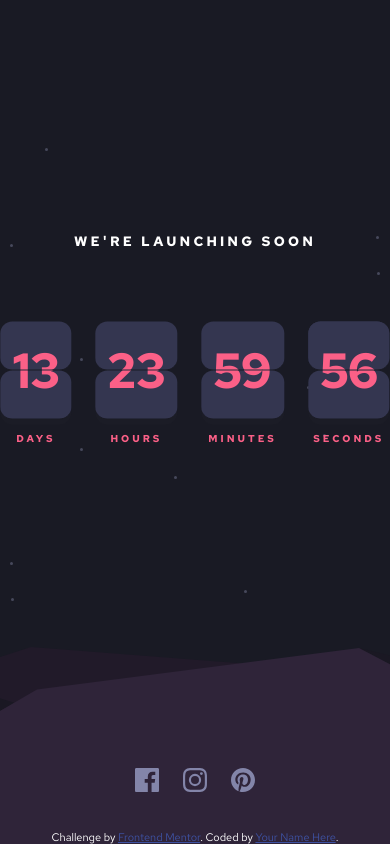
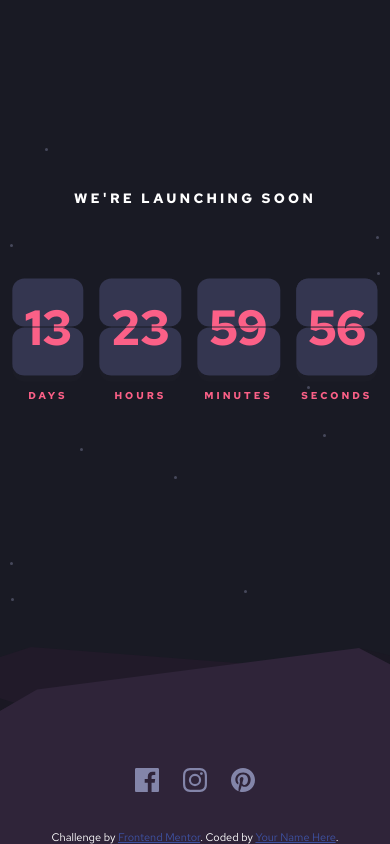
Before and after one commit to singhkaram/launch-countdown-timer-main, a React (Create React App) app: page / in a window 390 px wide. Built offline with nearby package versions, Linux system fonts and the light colour scheme; the HTML template or start-up script is replaced by a standard one.

Commit message:
update: design

```diff
--- a/src/App.css
+++ b/src/App.css
@@ -52,7 +52,7 @@
   color: hsl(228, 45%, 44%);
 }
 
-.flip-cards-container{
+.flip-cards-container {
   display: flex;
   align-items: center;
   justify-content: center;
@@ -61,7 +61,7 @@
 }
 
 /* timer-container */
-.span-text{
+.span-text {
   display: block;
   color: var(--Soft-red);
   font-size: 12px;
@@ -70,7 +70,6 @@
   text-align: center;
   text-transform: uppercase;
   margin-top: 1rem;
-
 }
 .flip-card {
   position: relative;
@@ -136,7 +135,6 @@
   transform: rotateX(180deg);
   backface-visibility: hidden;
   background-color: var(--Dark-desaturated-blue);
-
 }
 
 @keyframes flip-top {
@@ -146,9 +144,7 @@
 }
 
 @media screen and (max-width: 768px) {
-
   .time-container {
-    top: 40%;
     gap: 1.5rem;
   }
 
@@ -158,7 +154,7 @@
   }
 
   .flip-cards-container {
-    gap: 1.5rem;
+    gap: 1rem;
     margin-top: 3rem;
   }
 
@@ -184,7 +180,6 @@
 
 @media screen and (max-width: 375px) {
   .time-container {
-    top: 45%;
     gap: 1rem;
   }
 
@@ -194,8 +189,7 @@
   }
 
   .flip-cards-container {
-    flex-wrap: wrap;
-    gap: 1rem;
+    gap: 0.5rem;
     margin-top: 2rem;
   }
 
@@ -203,7 +197,7 @@
   .bottom,
   .flip-card.flip::after,
   .flip-card.flip::before {
-    padding: 1rem 0.5rem;
+    padding: 1rem;
     font-size: 2rem;
   }
 
@@ -215,7 +209,6 @@
 
   .social-media-container {
     gap: 1rem;
-    bottom: 2rem;
   }
 
   .attribution {
--- a/src/App.js
+++ b/src/App.js
@@ -1,6 +1,6 @@
 import { useEffect, useRef, useState } from "react";
 import "./App.css";
-import FlipCard from "./components/FlipCard/FlipCard";
+import FlipCard from "./components/FlipCard";
 import { Social_icons } from "./data";
 
 function App() {
@@ -35,38 +35,17 @@ function App() {
       <div className="time-container">
         <h1 className="main-title">We're launching soon</h1>
         <div className="flip-cards-container">
-          <FlipCard
-            value={
-              countdown.days.toString().length === 1
-                ? `0${countdown.days}`
-                : countdown.days
-            }
-            text={"Days"}
-          />
-          <FlipCard
-            value={
-              countdown.hours.toString().length === 1
-                ? `0${countdown.hours}`
-                : countdown.hours
-            }
-            text={"Hours"}
-          />
-          <FlipCard
-            value={
-              countdown.minutes.toString().length === 1
-                ? `0${countdown.minutes}`
-                : countdown.minutes
-            }
-            text={"Minutes"}
-          />
-          <FlipCard
-            value={
-              countdown.seconds.toString().length === 1
-                ? `0${countdown.seconds}`
-                : countdown.seconds
-            }
-            text={"Seconds"}
-          />
+          {["days", "hours", "minutes", "seconds"].map((item) => (
+            <FlipCard
+              value={
+                countdown[item].toString().length === 1
+                  ? `0${countdown[item]}`
+                  : countdown[item]
+              }
+              text={item}
+              key={item}
+            />
+          ))}
         </div>
       </div>
 
```
Also changed, not shown: src/components/FlipCard.jsx (renamed from src/components/FlipCard/FlipCard.jsx), 11 other files (tests, documents, lock files or other folders).
